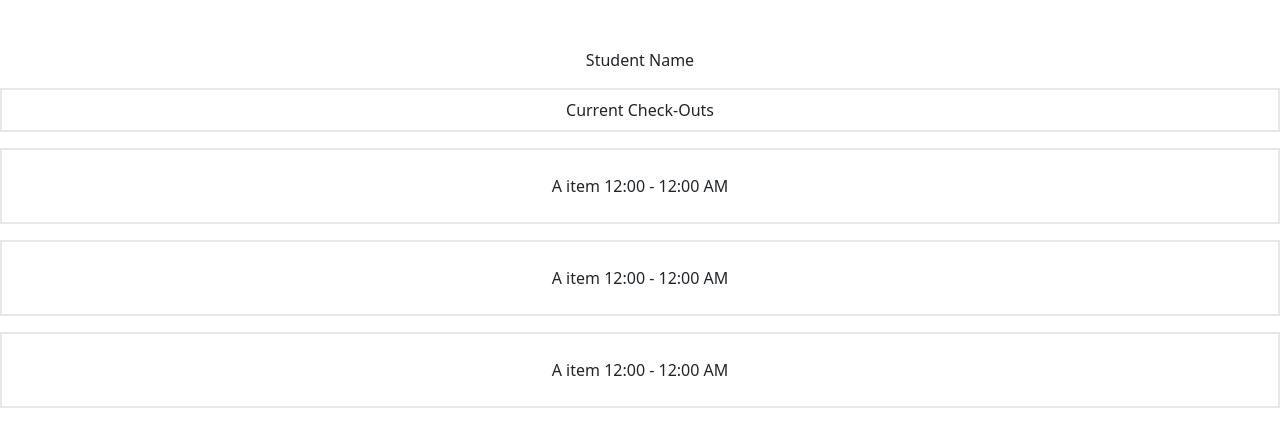
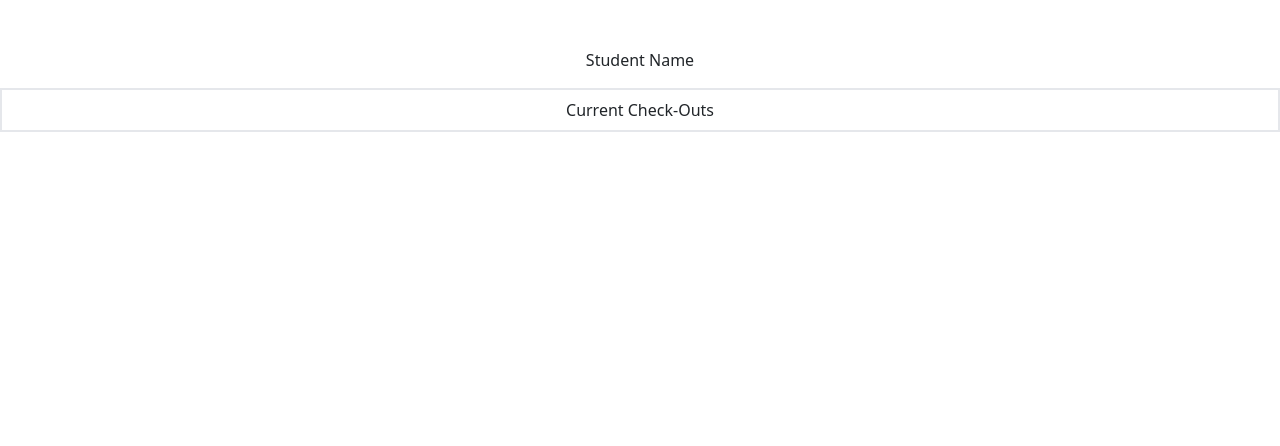
Before and after one commit to hax0-r/fiverr_notesApp, a React (Vite) app: page /account in a window 1280 px wide. Shown: the top 446 px of the page. Built offline with nearby package versions, Linux system fonts and the light colour scheme.

Commit message:
first commit

```diff
--- a/src/Pages/Account.jsx
+++ b/src/Pages/Account.jsx
@@ -1,41 +1,79 @@
-import React from 'react'
+import React, { useState, useEffect } from 'react';
 import Card from 'react-bootstrap/Card';
 import { IoMdArrowRoundBack } from 'react-icons/io';
 import { useNavigate } from 'react-router-dom';
 
 const Account = () => {
-    const navigate = useNavigate()
+    const [selectedTimes, setSelectedTimes] = useState([]);
+    const [timesToReturn, setTimesToReturn] = useState([]);
+    const navigate = useNavigate();
+
+    useEffect(() => {
+        const storedTimes = JSON.parse(localStorage.getItem('selectedTimes')) || [];
+        setSelectedTimes(storedTimes);
+    }, []);
+
+    const handleTimeClick = (time) => {
+        if (timesToReturn.includes(time)) {
+            setTimesToReturn(timesToReturn.filter(t => t !== time));
+        } else {
+            setTimesToReturn([...timesToReturn, time]);
+        }
+    };
+
+    const handleReturnEarly = () => {
+        const updatedTimes = selectedTimes.filter(timeObj => !timesToReturn.includes(timeObj.time));
+        localStorage.setItem('selectedTimes', JSON.stringify(updatedTimes));
+        setSelectedTimes(updatedTimes);
+        setTimesToReturn([]);
+    };
+
+    const isTimeSelected = (time) => timesToReturn.includes(time);
+
     return (
         <>
             <div className="max-w-[80rem] m-auto px-10">
                 <div className="">
                     <div className="flex mt-4">
-                        <button className='bg-zinc-700 text-white px-5 cursor-pointer hover:opacity-80 active:scale-95 font-semibold  py-[.7rem] rounded-md  transition-all duration-300'>
+                        <button className='bg-zinc-700 text-white px-5 cursor-pointer hover:opacity-80 active:scale-95 font-semibold py-[.7rem] rounded-md transition-all duration-300'>
                             Account
                         </button>
                     </div>
-                    <div className="max-w-[40rem] pt-10 m-auto ">
+                    <div className="max-w-[40rem] pt-10 m-auto">
                         <Card.Text className='text-center'>Student Name</Card.Text>
                         <Card.Text className='text-center border-2 mb-10 border-zinc-200 rounded-md p-2'>Current Check-Outs</Card.Text>
-                        <Card.Text className='text-center border-2  border-zinc-200 rounded-md p-4'>A item 12:00 - 12:00 AM</Card.Text>
-                        <Card.Text className='text-center border-2  border-zinc-200 rounded-md p-4'>A item 12:00 - 12:00 AM</Card.Text>
-                        <Card.Text className='text-center border-2  border-zinc-200 rounded-md p-4'>A item 12:00 - 12:00 AM</Card.Text>
+                        {selectedTimes.map((timeObj, index) => (
+                            <div key={index} className='flex justify-center gap-2 items-center'>
+                                <img src={timeObj.img} alt="" className='h-24 p-1 rounded-md' />
+                                <Card.Text
+                                    className={`text-center border-2 w-full border-zinc-200 rounded-md p-4 active:scale-[.99] transition-all cursor-pointer ${isTimeSelected(timeObj.time) ? 'bg-red-500 text-white' : ''}`}
+                                    onClick={() => handleTimeClick(timeObj.time)}
+                                >
+                                    A item {timeObj.time}
+                                </Card.Text>
+                            </div>
+                        ))}
                     </div>
                 </div>
             </div>
-
             <div className="flex fixed bottom-10 right-10 mt-4">
-                <button className='bg-zinc-700 text-white px-5 cursor-pointer hover:opacity-80 active:scale-95 font-semibold  py-[.7rem] rounded-md  transition-all duration-300'>
+                <button
+                    onClick={handleReturnEarly}
+                    className='bg-zinc-700 text-white px-5 cursor-pointer hover:opacity-80 active:scale-95 font-semibold py-[.7rem] rounded-md transition-all duration-300'
+                >
                     Return Early
                 </button>
             </div>
             <div className="flex fixed bottom-10 left-10 mt-4">
-                <button onClick={() => navigate(-1)} className='bg-zinc-700 text-white px-4 cursor-pointer hover:opacity-80 active:scale-95 font-semibold  py-[.7rem] rounded-md  transition-all duration-300'>
+                <button
+                    onClick={() => navigate(-1)}
+                    className='bg-zinc-700 text-white px-4 cursor-pointer hover:opacity-80 active:scale-95 font-semibold py-[.7rem] rounded-md transition-all duration-300'
+                >
                     <IoMdArrowRoundBack />
                 </button>
             </div>
         </>
-    )
-}
+    );
+};
 
-export default Account
+export default Account;
--- a/src/Pages/Lab2.jsx
+++ b/src/Pages/Lab2.jsx
@@ -34,7 +34,7 @@ const Lab2 = () => {
                             <Link className='no-underline' to={`/product/${name}`}>
                                 <div key={index} className="md:flex cursor-pointer select-none hover:bg-zinc-100 transition-all duration-300 active:scale-[.99] justify-center gap-10 border-2 border-zinc-200 rounded-md
                             mb-4 px-2 mx-[3rem] py-2">
-                                    <img src={img} className="max-h-[15rem] rounded-md shadow-xl" alt={name} />
+                                    <img src={img} className="max-w-[15rem] rounded-md shadow-xl" alt={name} />
                                     <div className="py-1 max-w-[42rem] w-full">
                                         <h2 className="text-lg text-zinc-800 font-bold">{name}</h2>
                                         <p className="text-sm text-zinc-400">{description}</p>
--- a/src/Pages/Product.jsx
+++ b/src/Pages/Product.jsx
@@ -1,50 +1,67 @@
-import React from 'react'
+import React, { useState, useEffect } from 'react';
 import Card from 'react-bootstrap/Card';
-import { useParams } from 'react-router-dom';
+import { useNavigate, useParams } from 'react-router-dom';
 import { LAB2_DATA } from '../Data/labData';
 
 const Product = () => {
+    const navigate = useNavigate();
+    const { id } = useParams();
+    const productsFilter = LAB2_DATA.filter((item) => item.name === id);
+    const [items] = productsFilter;
+    const [selectedTimes, setSelectedTimes] = useState([]);
 
-    const { id } = useParams();
+    useEffect(() => {
+        const storedTimes = JSON.parse(localStorage.getItem('selectedTimes')) || [];
+        setSelectedTimes(storedTimes);
+    }, []);
 
-    const productsFilter = LAB2_DATA.filter((item, index) => (
-        item.name === id
-    ))
+    const handleTimeClick = (time) => {
+        const timeWithImg = { time, img: items.img };
+        const updatedTimes = selectedTimes.some(t => t.time === time)
+            ? selectedTimes.filter(t => t.time !== time)
+            : [...selectedTimes, timeWithImg];
 
-    const [items] = productsFilter
+        setSelectedTimes(updatedTimes);
+        localStorage.setItem('selectedTimes', JSON.stringify(updatedTimes));
+    };
+
+    const isSelected = (time) => selectedTimes.some(t => t.time === time);
+
+    const renderTimeSlots = (times) => {
+        return times.map((time, index) => (
+            <time
+                key={index}
+                className={`text-zinc-400 shadow-md p-2 px-4 rounded-lg cursor-pointer ${isSelected(time) ? 'bg-red-500 text-white' : ''}`}
+                onClick={() => handleTimeClick(time)}
+            >
+                {time}
+            </time>
+        ));
+    };
 
     return (
-        <>
         <div className="max-w-[80rem] m-auto py-10 px-10">
             <div className="">
                 <div className="md:flex justify-between gap-5 px-[3rem] pt-8">
                     <div className="flex flex-col gap-3">
                         <img src={items.img} alt="" />
-                            <Card.Text className='pt-2'>{items.description}
-                            </Card.Text>
-
+                        <Card.Text className='pt-2'>{items.description}</Card.Text>
                     </div>
-                        <div className="max-w-[36.5rem] w-full flex flex-col ">
-                            <p className='w-full border-2 p-1 rounded-md border-zinc-100 font-semibold '>Tue, Jun 11th</p>
+                    <div className="max-w-[36.5rem] w-full flex flex-col">
+                        <p className='w-full border-2 p-1 rounded-md border-zinc-100 font-semibold'>Tue, Jun 11th</p>
                         <div className="p-1 pt-2 flex flex-wrap gap-y-6 gap-x-4">
-                                <time className=' text-zinc-400 shadow-md p-2 px-4  rounded-lg' datetime="">12:00 - 12:00 AM</time>
-                                <time className=' text-zinc-400 shadow-md p-2 px-4  rounded-lg' datetime="">12:00 - 12:00 AM</time>
-                                <time className=' text-zinc-400 shadow-md p-2 px-4  rounded-lg' datetime="">12:00 - 12:00 AM</time>
-                                <time className=' text-zinc-400 shadow-md p-2 px-4  rounded-lg' datetime="">12:00 - 12:00 AM</time>
-                                <time className=' text-zinc-400 shadow-md p-2 px-4  rounded-lg' datetime="">12:00 - 12:00 AM</time>
+                            {renderTimeSlots(['12:00 - 12:00 AM', '1:00 - 2:00 AM', '2:00 - 3:00 AM', '3:00 - 4:00 AM', '4:00 - 5:00 AM'])}
                         </div>
-                            <p className='w-full mt-8 border-2 p-1 rounded-md border-zinc-100 font-semibold '>Wed, Jun 12th</p>
+                        <p className='w-full mt-8 border-2 p-1 rounded-md border-zinc-100 font-semibold'>Wed, Jun 12th</p>
                         <div className="p-1 pt-2 flex flex-wrap gap-y-6 gap-x-4">
-                                <time className=' text-zinc-400 shadow-md p-2 px-4  rounded-lg' datetime="">12:00 - 12:00 AM</time>
-                                <time className=' text-zinc-400 shadow-md p-2 px-4  rounded-lg' datetime="">12:00 - 12:00 AM</time>
-                                <time className=' text-zinc-400 shadow-md p-2 px-4  rounded-lg' datetime="">12:00 - 12:00 AM</time>
+                            {renderTimeSlots(['12:00 - 1:00 AM', '1:00 - 2:00 AM', '2:00 - 3:00 AM'])}
                         </div>
-                            <p className='w-full mt-8 border-2 p-1 rounded-md border-zinc-100 font-semibold '>Thu, Jun 13th</p>
+                        <p className='w-full mt-8 border-2 p-1 rounded-md border-zinc-100 font-semibold'>Thu, Jun 13th</p>
                         <div className="p-1 pt-2 flex flex-wrap gap-y-6 gap-x-4">
-                                <time className=' text-zinc-400 shadow-md p-2 px-4  rounded-lg' datetime="">12:00 - 12:00 AM</time>
+                            {renderTimeSlots(['12:00 - 1:00 AM'])}
                         </div>
-                            <div className="text-end pt-2 ">
-                                <button className='bg-zinc-700 text-white px-5 cursor-pointer hover:opacity-80 active:scale-95 font-semibold  py-[.7rem] rounded-md  transition-all duration-300'>
+                        <div className="text-end pt-2">
+                            <button onClick={() => navigate("/account")} className='bg-zinc-700 text-white px-5 cursor-pointer hover:opacity-80 active:scale-95 font-semibold py-[.7rem] rounded-md transition-all duration-300'>
                                 Check Out
                             </button>
                         </div>
@@ -52,8 +69,7 @@ const Product = () => {
                 </div>
             </div>
         </div>
-        </>
-    )
-}
+    );
+};
 
-export default Product
+export default Product;
```
Lines whose indentation alone changed are shown as unchanged.
